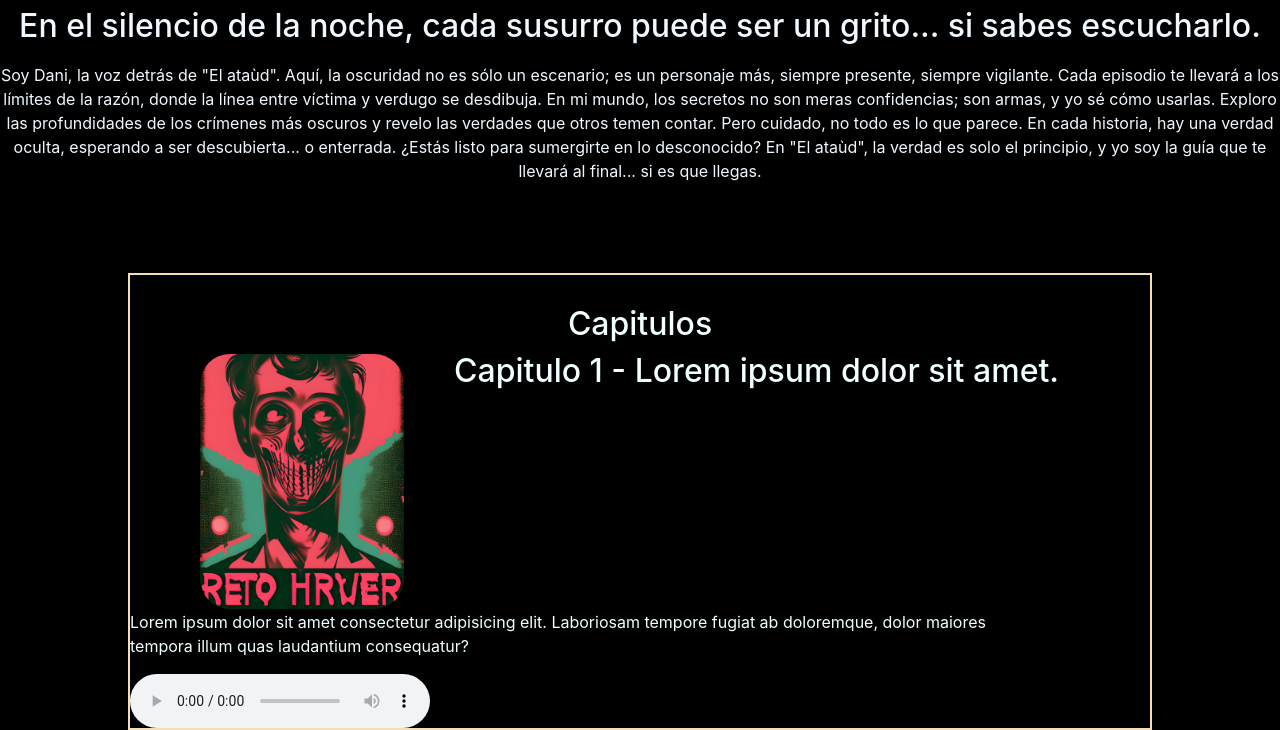
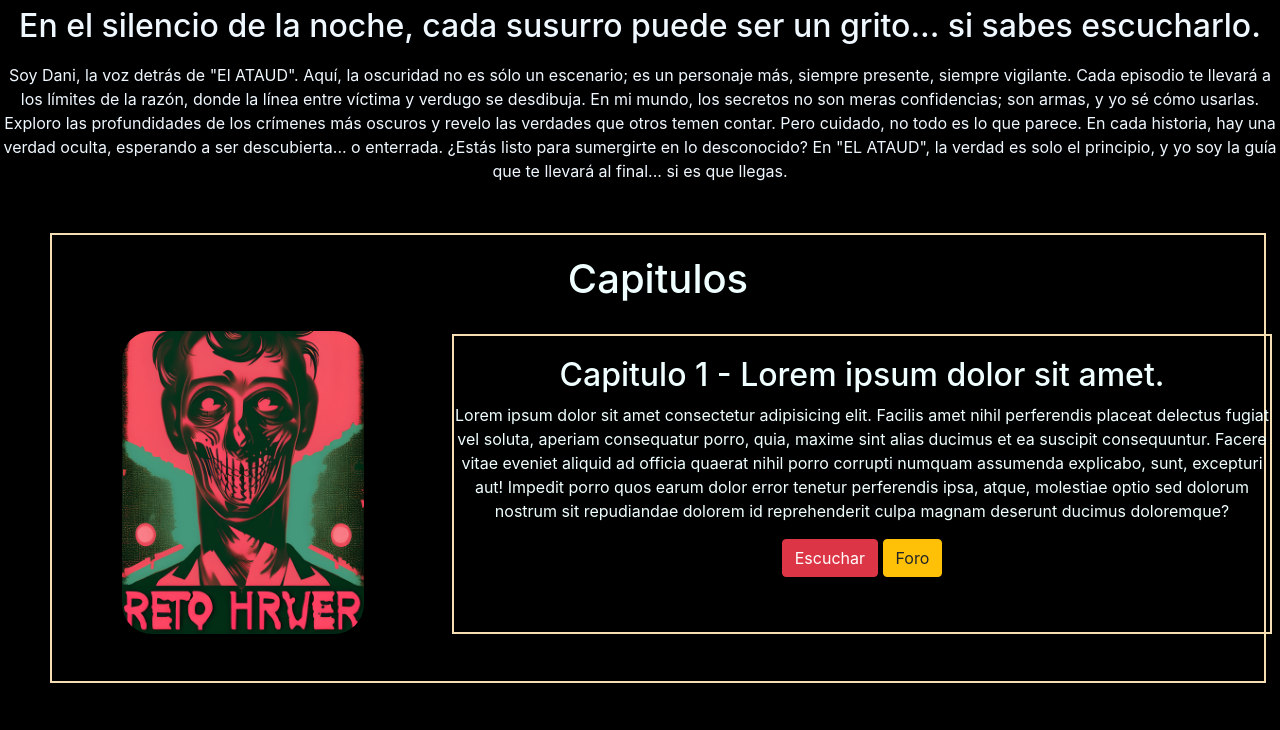
Before and after one commit to NormaLeEnSe/screamFromAfar, a plain HTML site: page pages/index.html in a window 1280 px wide. Shown: the part 590-1320 px from the top of the page. After the commit the page ends 1273 px from the top, so only its background shows below. Drawn offline with nearby package versions, Linux system fonts and the light colour scheme; files that its build step writes are made by us from their sources; files whose address does not match are found by name; a web font is replaced by a local one.

Commit message:
mejorando las carpetas del proyecto

```diff
--- a/index.html
+++ b/pages/index.html
@@ -26,7 +26,7 @@
   </head>
   <body class="body">
     <header class="title">
-      <h1 class="title">EL ATAÙD</h1>
+      <h1 class="title">EL ATAUD</h1>
     </header>
     <nav class="navbar navbar-expand-lg navbar-dark bg-dark">
       <a class="navbar-brand" href="#index.html">Home</a>
@@ -64,7 +64,7 @@
           sabes escucharlo.
         </h2>
         <p class="aboutP" id="caption">
-          Soy Dani, la voz detrás de "El ataùd". Aquí, la oscuridad no es sólo
+          Soy Dani, la voz detrás de "El ATAUD". Aquí, la oscuridad no es sólo
           un escenario; es un personaje más, siempre presente, siempre
           vigilante. Cada episodio te llevará a los límites de la razón, donde
           la línea entre víctima y verdugo se desdibuja. En mi mundo, los
@@ -73,26 +73,40 @@
           verdades que otros temen contar. Pero cuidado, no todo es lo que
           parece. En cada historia, hay una verdad oculta, esperando a ser
           descubierta... o enterrada. ¿Estás listo para sumergirte en lo
-          desconocido? En "El ataùd", la verdad es solo el principio, y yo soy
+          desconocido? En "EL ATAUD", la verdad es solo el principio, y yo soy
           la guía que te llevará al final... si es que llegas.
         </p>
       </div>
 
       <div class="chapters" id="Capitulos">
-        <h2 class="titleChapters">Capitulos</h2>
+        <h1 class="titleChapters">Capitulos</h1>
         <div class="chapterOne">
           <img
             class="imgChapterOne"
             src="./img/chaptersImg.png"
             alt="Imagen de persona terrorifica"
           />
-          <h2 class="h2ChapterOne">Capitulo 1 - Lorem ipsum dolor sit amet.</h2>
-          <p class="descriptionChapterOne">
-            Lorem ipsum dolor sit amet consectetur adipisicing elit. Laboriosam
-            tempore fugiat ab doloremque, dolor maiores tempora illum quas
-            laudantium consequatur?
-          </p>
-          <audio controls src="./chapters/chaptersExample.mp4">audio</audio>
+          <div class="textElements">
+            <h2 class="h2ChapterOne">
+              Capitulo 1 - Lorem ipsum dolor sit amet.
+            </h2>
+            <p class="descriptionChapterOne">
+              Lorem ipsum dolor sit amet consectetur adipisicing elit. Facilis
+              amet nihil perferendis placeat delectus fugiat vel soluta, aperiam
+              consequatur porro, quia, maxime sint alias ducimus et ea suscipit
+              consequuntur. Facere vitae eveniet aliquid ad officia quaerat
+              nihil porro corrupti numquam assumenda explicabo, sunt, excepturi
+              aut! Impedit porro quos earum dolor error tenetur perferendis
+              ipsa, atque, molestiae optio sed dolorum nostrum sit repudiandae
+              dolorem id reprehenderit culpa magnam deserunt ducimus doloremque?
+            </p>
+            <a href="#indexChapterOne">
+              <button type="button" class="btn btn-danger">Escuchar</button>
+            </a>
+
+            <button type="button" class="btn btn-warning">Foro</button>
+            <!-- <audio controls src="./chapters/chaptersExample.mp4">audio</audio>-->
+          </div>
         </div>
         <div class="chapterTwo"></div>
         <div class="chaptertree"></div>
--- a/style.css
+++ b/style.css
@@ -48,36 +48,57 @@
   text-align: center;
   color: aliceblue;
 }
+
+
 .chapters {
   border: 2px solid wheat;
-  width: 80%;
-  margin-left: 10%;
-  margin-top: 90px;
+  height: 450px;
+  width: 95%;
+  margin-left: 50px;
+  margin-top: 50px;
+}
+
+
+.imgChapterOne {
+  width: 20%;
+  height: 20%;
+  border-radius: 30px;
+  margin-left: 70px;
+  padding-bottom: -70px;
+
 }
 
 .titleChapters {
   text-align: center;
-  padding-top: 30px;
+  padding-top: 20px;
+  padding-bottom: 20px;
 }
 
+.textElements{
+  border: 2px solid wheat;
+  width: 820px;
+  height: 300px;
+  margin-left: 400px;
+  margin-top: -300px;
+  padding-top: 20px;
+  text-align: center;
+
+
+}
+/*
 .chapterOne {
   display: flex;
   flex-wrap: wrap;
   align-items: center;
 }
 
-.imgChapterOne {
-  width: 20%;
-  height: 20%;
-  border-radius: 30px;
-  margin-left: 70px;
-}
 
 .h2ChapterOne {
   margin-bottom: 220px;
   margin-left: 50px;
+  border: 2px solid white;
 }
 
 .descriptionChapterOne {
-  margin-right: 100px;
+  padding-left: 350px;
 }
```
Also changed, not shown: pages/forum.html (added), pages/indexChapterOne.html (added).
